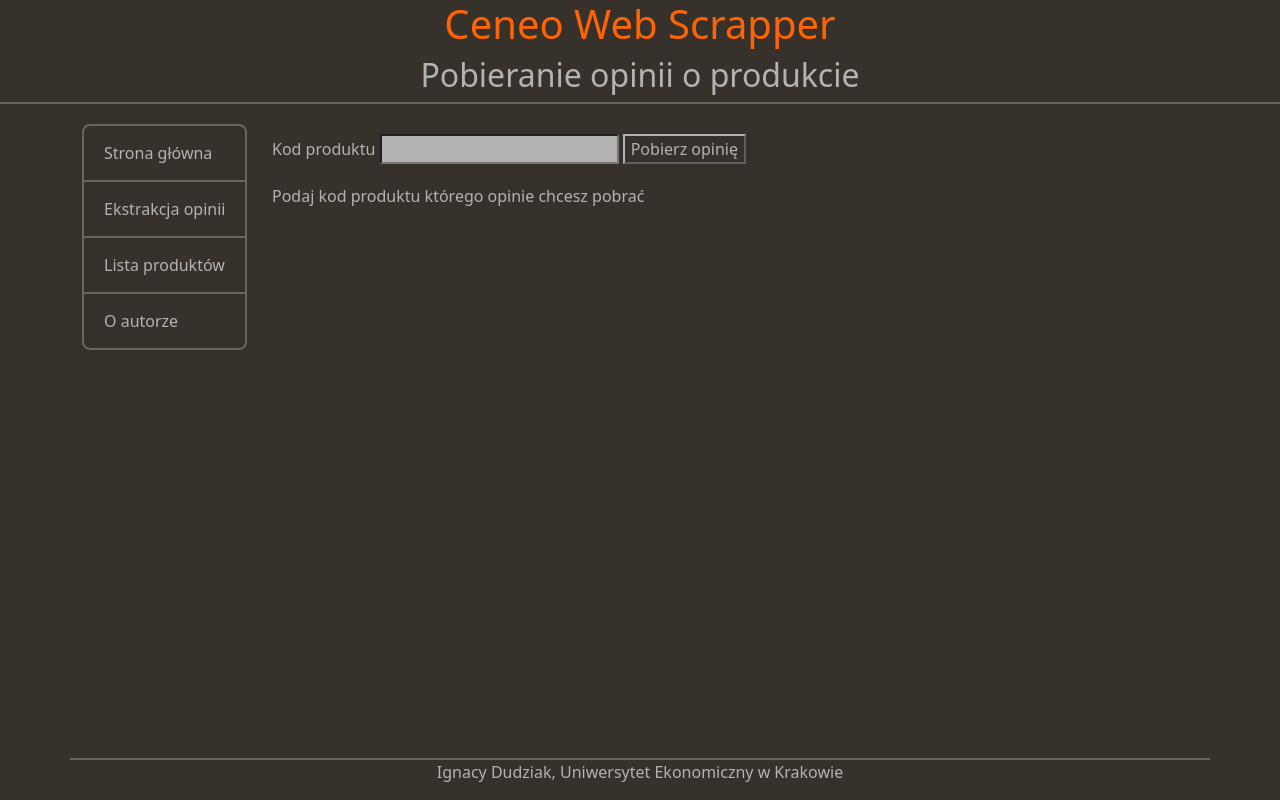
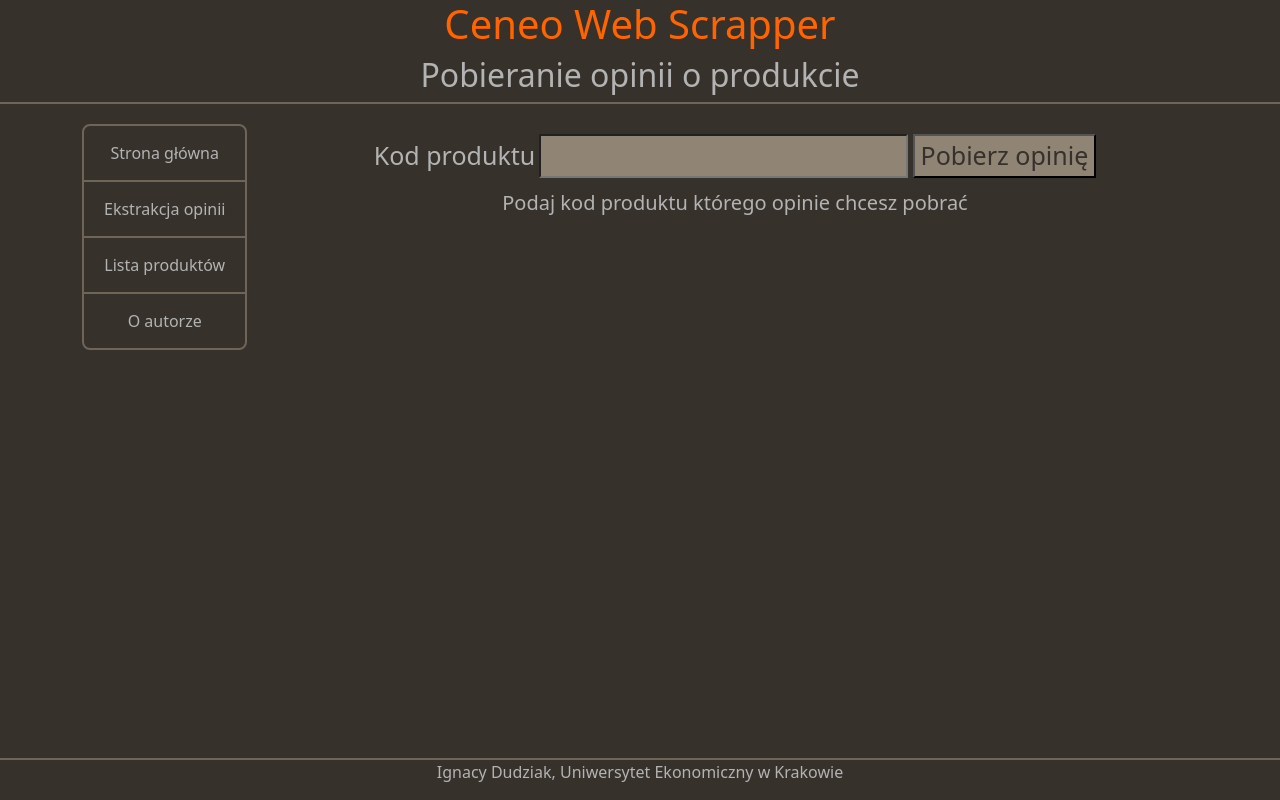
Before and after one commit to Igusilla/CeneoWebScrapper, a Python web app: template app/templates/extract.html in a window 1280 px wide. Run offline with Jinja, Linux system fonts and the light colour scheme; the template is opened without the code that fills it, so the values that code supplies are empty; some libraries are stand-ins or nearby versions.

Commit message:
2025-06-10 ID, last touches

```diff
--- a/app/static/style.css
+++ b/app/static/style.css
@@ -1,10 +1,8 @@
-header {
-    text-align: center;
-}
 h1 {
     color: #ff6400;
 }
 header {
+    text-align: center;
     background-color: #36312B;
     border-bottom: 2px solid #6e6458;
     width:max-content;
@@ -17,6 +15,7 @@ body {
 footer {
     background-color: #36312B;
     border-top: 2px solid #6e6458;
+    width:max-content;
 }
 a {
     text-decoration: none;
@@ -27,34 +26,27 @@ a {
     border-radius: 8px;
     margin-top: 20px;
 }
-
 .sidebar ul {
     list-style: none;
     padding: 0;
     margin: 0;
 }
-
 .sidebar li {
     border-bottom: 2px solid #6e6458;
 }
-
 .sidebar li:last-child {
     border-bottom: none;
 }
-
 .sidebar a {
     display: block;
     padding: 15px 20px;
     color: #B3B3B3;
     font-weight: 500;
 }
-
-
 .sidebar a:hover {
     background-color: #6e6458;
 }
-
-
+/*PRODUCT SITE*/
 #opinions {
     max-width: 100%;
     overflow: hidden;
@@ -63,26 +55,100 @@ a {
     border-collapse: collapse;
     font-family: Arial, sans-serif;
 }
+#opinions thead th {
+    text-align: center;
+    color: #B3B3B3;
+    background-color: #4A453E;
+    padding: 10px;
+    border: 1px solid #6e6458;
+}
+#opinions tbody td {
+    color: #B3B3B3;
+    background-color: #5A544D;
+    padding: 10px;
+    border: 1px solid #6e6458;
+}
+/*PRODUCT SITE*/
+/*CHARTS*/
+.img-fluid-img-thumbnail-pie-chart {
+    scale: 0.95;
+    margin-top: -25px;
+}
 
-#opinions thead {
-    background-color: #6e6458;
-    color: #36312B;
+.img-fluid-img-thumbnail-bar-chart {
+    margin-top: 0px;
+}
+/*CHARTS*/
+/*EXTRACT SITE*/
+.extraction {
+    margin-left: auto;
+    margin-right: auto;
     text-align: center;
 }
-
-#opinions thead th {
-    text-align: center;
+.extract-error{
+    color:#C05757;
+    font-weight: 400;
+    font-size: 25px;
+}
+.product-id-label{
+    color: #B3B3B3;
+    font-size: 25px;
+    font-weight: 400;
+}
+.product-id{
+    background-color:#908475;
     color: #36312B;
-    background-color: #6e6458;
-    padding: 10px;
-    border: 1px solid #36312B;
+    font-size: 25px;
+}
+.extract-button {
+    align-content: center;
+    background-color:#908475;
+    color: #36312B;
+    font-weight: 400;
+    font-size: 25px;
+}
+.extract-text{
+    color: #B3B3B3;
+    font-size: 20px;
+    margin-top: 10px;
+}
+/*EXTRACT SITE*/
+/*PRODUCTS SITE*/
+.list-group {
+    margin-top: 20px;
+}
+.list-group-item {
+    background-color: #4A453E;
+    border-color: #5A544D;
+    color: #B3B3B3;
+    margin-bottom: 8px;
+    border-radius: 6px;
+}
+.list-group-item:hover {
+    background-color: #5A544D;
 }
 
-#opinions tbody td {
-    padding: 8px;
-    border: 1px solid #6e6458;
+.btn-ceneo {
+    background-color: #548A33;
+    border-color: #548A33;
+    color: white;
 }
 
-#opinions tbody tr:hover {
-    background-color: #463f37;
+.btn-ceneo:hover {
+    background-color: #6BA640;
 }
+
+.btn-info {
+    background-color: #2C5AA0;
+    border-color: #2C5AA0;
+}
+
+.btn-info:hover {
+    background-color: #3D6BB0;
+}
+
+.bg-primary { background-color: #2C5AA0; }
+.bg-success { background-color: #548A33; }
+.bg-danger { background-color: #C05757; }
+.bg-ceneo { background-color: #D4822A; }
+/*PRODUCTS SITE*/
--- a/app/templates/base.html
+++ b/app/templates/base.html
@@ -36,7 +36,7 @@
             </div>
         </div>
     </section>
-    <footer class="container fixed-bottom text-center">
+    <footer class="container fixed-bottom text-center" style="max-width: 100%;">
         <p>Ignacy Dudziak, Uniwersytet Ekonomiczny w Krakowie</p>
     </footer>
     {% block script %} {% endblock %}
--- a/app/templates/extract.html
+++ b/app/templates/extract.html
@@ -2,12 +2,14 @@
 {% block title %} Pobieranie opinii o produkcie {% endblock %}
 {% block content %}
     {% if error is defined %}
-        <p>{{error}}</p>
+        <p class="extract-error">{{error}}</p>
     {% endif %}
-    <form action="{{url_for('extract')}}" method="post" style="padding-top: 30px;">
-        <label for="product_id">Kod produktu</label>
-        <input type="text" name="product_id" id="product_id" style="background-color:#B3B3B3; color: #36312B" required>
-        <button type="submit" style="background-color:inherit; color: #B3B3B3; border-color: #B3B3B3;">Pobierz opinię</button>
-    </form>
-    <p style="padding-top: 20px;">Podaj kod produktu którego opinie chcesz pobrać</p>
+    <body class="extraction">
+        <form action="{{url_for('extract')}}" method="post" style="padding-top: 30px;">
+            <label for="product_id" class="product-id-label">Kod produktu</label>
+            <input type="text" name="product_id" id="product_id" class="product-id" required>
+            <button type="submit" class="extract-button">Pobierz opinię</button>
+        </form>
+        <p class="extract-text">Podaj kod produktu którego opinie chcesz pobrać</p>
+    </body>
 {% endblock %}
--- a/app/templates/product.html
+++ b/app/templates/product.html
@@ -5,9 +5,8 @@
         <a type="button" class="btn btn-info" href="#">CSV</a>
         <a type="button" class="btn btn-info" href="#">XLSX</a>
         <a type="button" class="btn btn-info" href="#">JSON</a>
-        <a type="button" class="btn btn-ceneo" href="#"><i class="bi bi-bar-chart-fill"></i></a>
-        <a type="button" class="btn btn-ceneo" href="{{url_for('charts')/{{product_id}}}}"><i class="bi bi-pie-chart-fill"></i></a>
-
+        <a type="button" class="btn btn-ceneo" href="{{url_for('charts', product_id=product_id)}}"><i class="bi bi-bar-chart-fill"></i><i class="bi bi-pie-chart-fill"></i>
+</a>
     </div>
     <table class="table table-striped table-hover" id="opinions">
         <thead>
--- a/app/templates/products.html
+++ b/app/templates/products.html
@@ -1,11 +1,12 @@
 {% extends 'base.html' %}
 {% block title %}Lista produktów{% endblock %}
 {% block content %}
+
 <ul class="list-group">
     {% for product in products %}
         <li class="list-group-item d-flex justify-content-between align-items-center">
             <a type="button" class="btn btn-ceneo" href="{{url_for('product', product_id=product.product_id, product_name=product.product_name)}}">{{product.product_id}}</a>
-            <span>{{product.product_name}}</span>
+            <span class="product-name">{{product.product_name}}</span>
             <span class="badge bg-primary rounded-pill">{{product.opinions_count}}</span>
             <span class="badge bg-success rounded-pill">{{product.pros_count}}</span>
             <span class="badge bg-danger rounded-pill">{{product.cons_count}}</span>
--- a/app/utils.py
+++ b/app/utils.py
@@ -7,7 +7,7 @@ selectors = {
      "pros": ("div.review-feature__item--positive",None,True),
      "cons": ("div.review-feature__item--negative",None,True),
      "useful": ("button.vote-yes > span",),
-     "useless": ("button.vote-no > span",),
+     "unuseful": ("button.vote-no > span",),
      "post_date": ("span.user-post__published > time:nth-child(1)",'datetime'),
      "purchase_date": ("span.user-post__published > time:nth-child(2)",'datetime'),
 }
```
Also changed, not shown: app/templates/charts.html (+7 -2 lines), app/views.py (+45 -12 lines), 1 other file.
